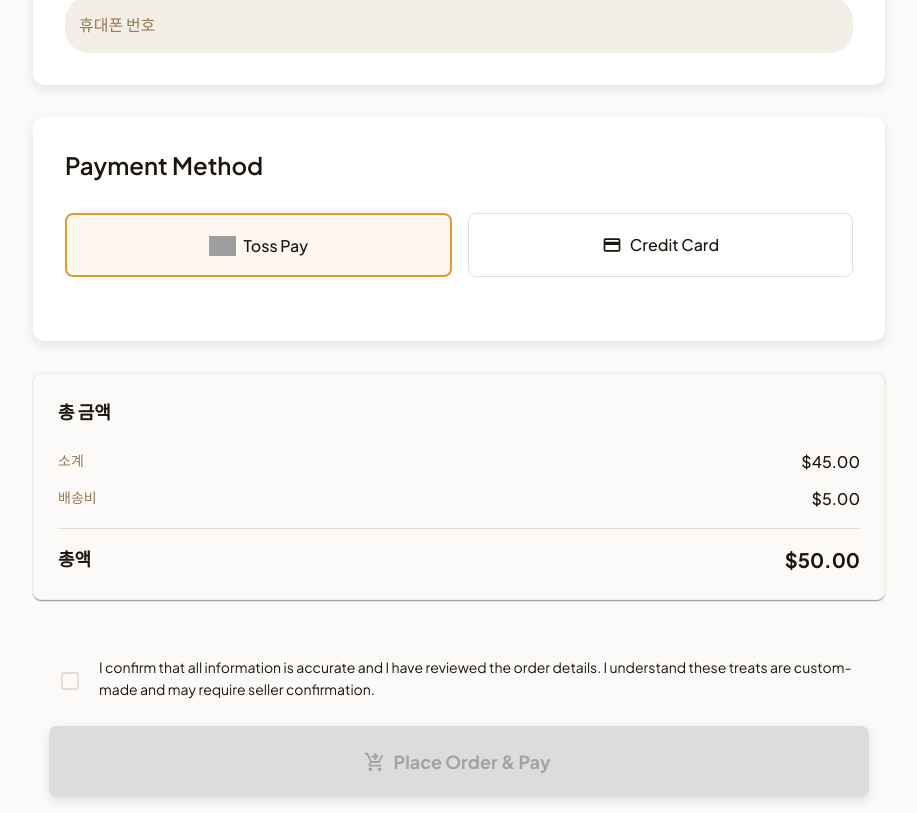
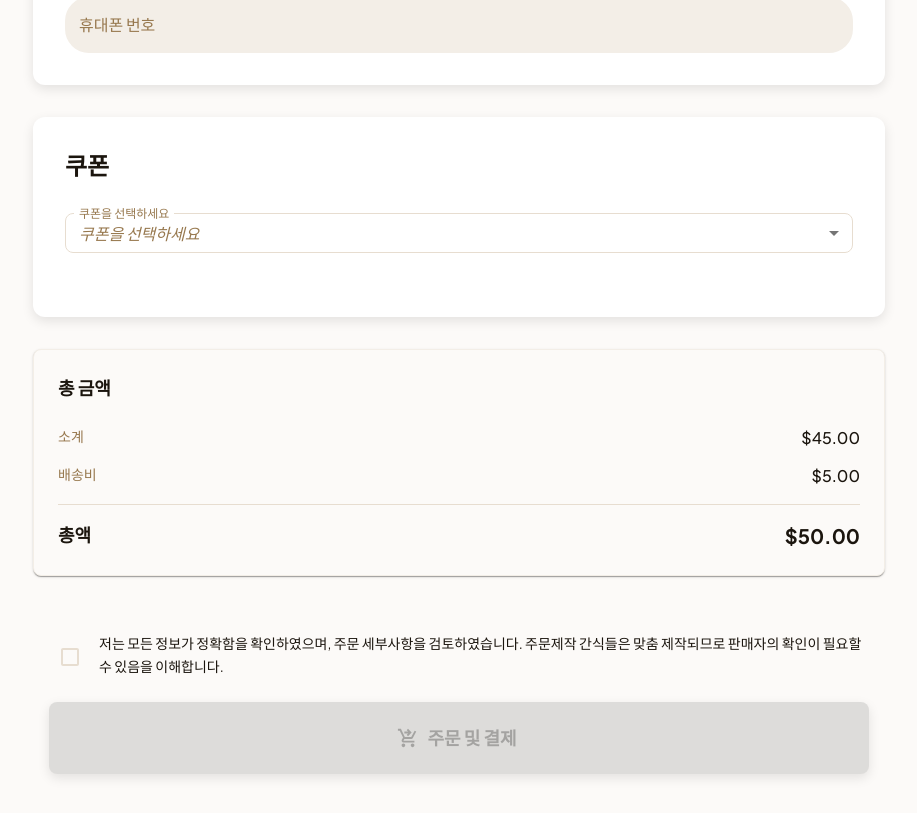
Before and after one commit to prgrms-aibe-devcourse/AIBE1-final-Team05-Frontend-prototype, a React (Vite) app: page /checkout in a window 1280 px wide. Shown: the part 1527-2340 px from the top of the page, without its empty margins (181-1098 px from the left). Built offline with nearby package versions, Linux system fonts and the light colour scheme; grey boxes are pictures that could not be loaded.

Commit message:
feat: 쿠폰 적용

```diff
--- a/src/components/OrderPayment/OrderTotal.tsx
+++ b/src/components/OrderPayment/OrderTotal.tsx
@@ -6,33 +6,61 @@ import { Paper, Typography, Box, Divider } from "@mui/material"
 interface OrderTotalProps {
     subtotal: number
     shipping: number
+    discount: number
     total: number
 }
 
-const OrderTotal: React.FC<OrderTotalProps> = ({ subtotal, shipping, total }) => {
+const OrderTotal: React.FC<OrderTotalProps> = ({ subtotal, shipping, discount, total }) => {
     return (
-        <Paper style={{ padding: 24, backgroundColor: "#fcfaf8", border: "1px solid #f3eee7", borderRadius: 8 }}>
+        <Paper
+            style={{
+                padding: 24,
+                backgroundColor: "#fcfaf8",
+                border: "1px solid #f3eee7",
+                borderRadius: 8,
+            }}
+        >
             <Typography variant="h6" style={{ marginBottom: 24, fontWeight: 600 }}>
                 총 금액
             </Typography>
+
             <Box style={{ display: "flex", justifyContent: "space-between", marginBottom: 12 }}>
                 <Typography color="text.secondary" style={{ fontSize: "0.875rem" }}>
                     소계
                 </Typography>
                 <Typography style={{ fontWeight: 500 }}>${subtotal.toFixed(2)}</Typography>
             </Box>
-            <Box style={{ display: "flex", justifyContent: "space-between", marginBottom: 16 }}>
+
+            <Box style={{ display: "flex", justifyContent: "space-between", marginBottom: 12 }}>
                 <Typography color="text.secondary" style={{ fontSize: "0.875rem" }}>
                     배송비
                 </Typography>
                 <Typography style={{ fontWeight: 500 }}>${shipping.toFixed(2)}</Typography>
             </Box>
-            <Divider style={{ marginTop: 16, marginBottom: 16, borderColor: "#e7ddd0" }} />
+
+            {discount > 0 && (
+                <Box style={{ display: "flex", justifyContent: "space-between", marginBottom: 16 }}>
+                    <Typography color="text.secondary" style={{ fontSize: "0.875rem" }}>
+                        할인
+                    </Typography>
+                    <Typography style={{ fontWeight: 500, color: "#d32f2f" }}>
+                        -${discount.toFixed(2)}
+                    </Typography>
+                </Box>
+            )}
+
+            <Divider
+                style={{ marginTop: 16, marginBottom: 16, borderColor: "#e7ddd0" }}
+            />
+
             <Box style={{ display: "flex", justifyContent: "space-between" }}>
                 <Typography variant="h6" style={{ fontWeight: 600 }}>
                     총액
                 </Typography>
-                <Typography variant="h6" style={{ fontWeight: 700, fontSize: "1.25rem" }}>
+                <Typography
+                    variant="h6"
+                    style={{ fontWeight: 700, fontSize: "1.25rem" }}
+                >
                     ${total.toFixed(2)}
                 </Typography>
             </Box>
--- a/src/components/OrderPayment/PaymentMethodSelection.tsx
+++ b/src/components/OrderPayment/PaymentMethodSelection.tsx
@@ -1,94 +1,134 @@
 "use client"
 
 import type React from "react"
-import { Card, CardContent, Typography, Box, RadioGroup, FormControlLabel, Radio, Paper } from "@mui/material"
-import { CreditCard } from "@mui/icons-material"
+import {
+    Card,
+    CardContent,
+    Typography,
+    Box,
+    FormControl,
+    InputLabel,
+    Select,
+    MenuItem,
+    Chip,
+    Alert
+} from "@mui/material"
+import type { Coupon } from "@/components/ShoppingCart"
 
-interface PaymentMethodSelectionProps {
-    paymentMethod: string
-    onPaymentMethodChange: (method: string) => void
+interface CouponSelectorProps {
+    availableCoupons: Coupon[]
+    selectedCoupon: string
+    onCouponSelect: (couponId: string) => void
+    isCouponApplicable: (coupon: Coupon) => boolean
+    discountAmount: number
 }
 
-const PaymentMethodSelection: React.FC<PaymentMethodSelectionProps> = ({ paymentMethod, onPaymentMethodChange }) => {
+const CouponSelector: React.FC<CouponSelectorProps> = ({
+                                                           availableCoupons,
+                                                           selectedCoupon,
+                                                           onCouponSelect,
+                                                           isCouponApplicable,
+                                                           discountAmount
+                                                       }) => {
     return (
         <Card style={{ marginBottom: 32, boxShadow: "0px 4px 12px rgba(0, 0, 0, 0.1)" }}>
             <CardContent style={{ padding: 32 }}>
-                <Typography variant="h5" component="h2" style={{ marginBottom: 32, fontWeight: 600, color: "#1b150e" }}>
-                    Payment Method
+                <Typography
+                    variant="h5"
+                    component="h2"
+                    style={{ marginBottom: 32, fontWeight: 600, color: "#1b150e" }}
+                >
+                    쿠폰
                 </Typography>
+
                 <Box style={{ marginBottom: 32 }}>
-                    <RadioGroup
-                        row
-                        value={paymentMethod}
-                        onChange={(e) => onPaymentMethodChange(e.target.value)}
-                        style={{ gap: 16 }}
-                    >
-                        <Paper
-                            elevation={0}
-                            style={{
-                                border: "1px solid #e7ddd0",
-                                borderRadius: 8,
-                                paddingLeft: 24,
-                                paddingRight: 24,
-                                paddingTop: 16,
-                                paddingBottom: 16,
-                                backgroundColor: paymentMethod === "toss" ? "#fff8f0" : "transparent",
-                                borderColor: paymentMethod === "toss" ? "#e89830" : "#e7ddd0",
-                                borderWidth: paymentMethod === "toss" ? 2 : 1,
-                                transition: "all 0.2s ease-in-out",
-                                flex: 1,
+                    <FormControl fullWidth size="small">
+                        <InputLabel id="coupon-label" shrink sx={{ color: "#97784e" }}>
+                            쿠폰을 선택하세요
+                        </InputLabel>
+                        <Select
+                            labelId="coupon-label"
+                            label="쿠폰을 선택하세요"
+                            value={selectedCoupon}
+                            onChange={(e) => onCouponSelect(e.target.value)}
+                            displayEmpty
+                            renderValue={(selected) => {
+                                if (!selected) {
+                                    return <em style={{ color: "#97784e" }}>쿠폰을 선택하세요</em>
+                                }
+                                const coupon = availableCoupons.find((c) => c.id === selected)
+                                return coupon ? coupon.name : selected
+                            }}
+                            sx={{
+                                "& .MuiOutlinedInput-notchedOutline": {
+                                    borderColor: "#e7ddd0",
+                                    borderRadius: "8px",
+                                },
+                                "&:hover .MuiOutlinedInput-notchedOutline": {
+                                    borderColor: "#e89830",
+                                },
+                                "&.Mui-focused .MuiOutlinedInput-notchedOutline": {
+                                    borderColor: "#e89830",
+                                },
                             }}
                         >
-                            <FormControlLabel
-                                value="toss"
-                                control={<Radio style={{ display: "none" }} />}
-                                label={
-                                    <Box style={{ display: "flex", alignItems: "center", gap: 8 }}>
+                            <MenuItem value="">
+                                <em>쿠폰을 선택하지 않음</em>
+                            </MenuItem>
+                            {availableCoupons.map((coupon) => (
+                                <MenuItem
+                                    key={coupon.id}
+                                    value={coupon.id}
+                                    disabled={!isCouponApplicable(coupon)}
+                                >
+                                    <Box>
                                         <Box
-                                            component="img"
-                                            src="/placeholder.svg?height=20&width=60"
-                                            alt="Toss Payments"
-                                            style={{ height: 20 }}
-                                        />
-                                        <Typography style={{ fontWeight: 500 }}>Toss Pay</Typography>
+                                            sx={{
+                                                display: "flex",
+                                                alignItems: "center",
+                                                gap: 1,
+                                                mb: 0.5,
+                                            }}
+                                        >
+                                            <Typography variant="body2" sx={{ fontWeight: 600 }}>
+                                                {coupon.name}
+                                            </Typography>
+                                            {!isCouponApplicable(coupon) && (
+                                                <Chip
+                                                    label={`최소 $${coupon.minAmount}`}
+                                                    size="small"
+                                                    color="error"
+                                                    variant="outlined"
+                                                />
+                                            )}
+                                        </Box>
+                                        <Typography variant="caption" sx={{ color: "#97784e" }}>
+                                            {coupon.description}
+                                        </Typography>
                                     </Box>
-                                }
-                                style={{ margin: 0, width: "100%", justifyContent: "center" }}
-                            />
-                        </Paper>
-                        <Paper
-                            elevation={0}
-                            style={{
-                                border: "1px solid #e7ddd0",
-                                borderRadius: 8,
-                                paddingLeft: 24,
-                                paddingRight: 24,
-                                paddingTop: 16,
-                                paddingBottom: 16,
-                                backgroundColor: paymentMethod === "card" ? "#fff8f0" : "transparent",
-                                borderColor: paymentMethod === "card" ? "#e89830" : "#e7ddd0",
-                                borderWidth: paymentMethod === "card" ? 2 : 1,
-                                transition: "all 0.2s ease-in-out",
-                                flex: 1,
+                                </MenuItem>
+                            ))}
+                        </Select>
+                    </FormControl>
+
+                    {selectedCoupon && (
+                        <Alert
+                            severity="success"
+                            sx={{
+                                mt: 2,
+                                borderRadius: "8px",
+                                "& .MuiAlert-message": {
+                                    fontSize: "0.875rem",
+                                },
                             }}
                         >
-                            <FormControlLabel
-                                value="card"
-                                control={<Radio style={{ display: "none" }} />}
-                                label={
-                                    <Box style={{ display: "flex", alignItems: "center", gap: 8 }}>
-                                        <CreditCard fontSize="small" />
-                                        <Typography style={{ fontWeight: 500 }}>Credit Card</Typography>
-                                    </Box>
-                                }
-                                style={{ margin: 0, width: "100%", justifyContent: "center" }}
-                            />
-                        </Paper>
-                    </RadioGroup>
+                            쿠폰이 적용되었습니다! ${discountAmount.toFixed(2)} 할인
+                        </Alert>
+                    )}
                 </Box>
             </CardContent>
         </Card>
     )
 }
 
-export default PaymentMethodSelection
+export default CouponSelector
--- a/src/pages/OrderPaymentPage/OrderPaymentPage.tsx
+++ b/src/pages/OrderPaymentPage/OrderPaymentPage.tsx
@@ -2,7 +2,17 @@
 
 import type React from "react"
 import { useState } from "react"
-import { Container, Breadcrumbs, Link, Typography, Box, Chip, Button, FormControlLabel, Checkbox } from "@mui/material"
+import {
+    Container,
+    Breadcrumbs,
+    Link,
+    Typography,
+    Box,
+    Chip,
+    Button,
+    FormControlLabel,
+    Checkbox,
+} from "@mui/material"
 import { Schedule, ShoppingCartCheckout, NavigateNext } from "@mui/icons-material"
 import { ThemeProvider } from "@mui/material/styles"
 
@@ -11,15 +21,16 @@ import { ThemeProvider } from "@mui/material/styles"
 import OrderSummary from "@/components/OrderPayment/OrderSummary"
 import PetInformationForm from "@/components/OrderPayment/PetInformationForm"
 import ShippingInformationForm from "@/components/OrderPayment/ShippingInformationForm"
-import PaymentMethodSelection from "@/components/OrderPayment/PaymentMethodSelection"
 import OrderTotal from "@/components/OrderPayment/OrderTotal"
 import PetModal from "@/components/OrderPayment/PetModal"
 import AddressModal from "@/components/OrderPayment/AddressModal"
+import type { Coupon } from "@/components/ShoppingCart/types/cart.types"
 
 // Data imports
 import {savedPets, savedAddresses, type SavedPet, type SavedAddress, orderItems} from "@/data/mock-data"
 import {theme} from "@/theme";
 import type {PetInfo, ShippingInfo}from "@/components/OrderPayment"
+import PaymentMethodSelection from "@/components/OrderPayment/PaymentMethodSelection.tsx";
 
 
 export default function PaymentPage() {
@@ -42,7 +53,6 @@ export default function PaymentPage() {
         phoneNumber: "",
     })
 
-    const [paymentMethod, setPaymentMethod] = useState("toss")
     const [termsAccepted, setTermsAccepted] = useState(false)
     const [petModalOpen, setPetModalOpen] = useState(false)
     const [addressModalOpen, setAddressModalOpen] = useState(false)
@@ -84,9 +94,58 @@ export default function PaymentPage() {
         })
     }
 
+    const [selectedCoupon, setSelectedCoupon] = useState<string>("")
+
+    const [availableCoupons] = useState<Coupon[]>([
+        {
+            id: "WELCOME15",
+            name: "신규 회원 15% 할인",
+            type: "percentage",
+            value: 15,
+            minAmount: 20,
+            description: "20달러 이상 구매 시 15% 할인",
+        },
+        {
+            id: "SAVE5",
+            name: "5달러 즉시 할인",
+            type: "fixed",
+            value: 5,
+            minAmount: 30,
+            description: "30달러 이상 구매 시 5달러 할인",
+        },
+        {
+            id: "FIRSTTIME20",
+            name: "첫 구매 20% 할인",
+            type: "percentage",
+            value: 20,
+            minAmount: 25,
+            description: "25달러 이상 첫 구매 시 20% 할인",
+        },
+    ])
+
+// 할인 계산
+    const getSelectedCoupon = (): Coupon | undefined =>
+        availableCoupons.find((coupon) => coupon.id === selectedCoupon)
+
+    const calculateDiscount = () => {
+        const coupon = getSelectedCoupon()
+        if (!coupon) return 0
+
+        if (subtotal >= coupon.minAmount) {
+            if (coupon.type === "percentage") {
+                return subtotal * (coupon.value / 100)
+            } else if (coupon.type === "fixed") {
+                return coupon.value
+            }
+        }
+
+        return 0
+    }
+
+    const isCouponApplicable = (coupon: Coupon) => subtotal >= coupon.minAmount
     const handleSubmit = (event: React.FormEvent) => {
         event.preventDefault()
-        console.log("Order submitted:", { petInfo, shippingInfo, paymentMethod })
+        console.log("Order submitted:", { petInfo, shippingInfo })
     }
 
     return (
@@ -139,10 +198,16 @@ export default function PaymentPage() {
                             onShippingInfoChange={handleShippingInfoChange}
                             onLoadSavedAddress={() => setAddressModalOpen(true)}
                         />
+                        <PaymentMethodSelection
+                            availableCoupons={availableCoupons}
+                            selectedCoupon={selectedCoupon}
+                            onCouponSelect={setSelectedCoupon}
+                            isCouponApplicable={isCouponApplicable}
+                            discountAmount={calculateDiscount()}
+                        />
 
-                        <PaymentMethodSelection paymentMethod={paymentMethod} onPaymentMethodChange={setPaymentMethod} />
 
-                        <OrderTotal subtotal={subtotal} shipping={shipping} total={total} />
+                        <OrderTotal subtotal={subtotal} shipping={shipping} discount={calculateDiscount()} total={total - calculateDiscount()} />
 
                         {/* Terms and Submit */}
                         <Box style={{ paddingLeft: 16, paddingRight: 16, marginTop: 32 }}>
@@ -161,8 +226,8 @@ export default function PaymentPage() {
                                     }
                                     label={
                                         <Typography style={{ fontSize: "0.875rem", lineHeight: 1.6, marginLeft: 8 }}>
-                                            I confirm that all information is accurate and I have reviewed the order details. I understand
-                                            these treats are custom-made and may require seller confirmation.
+                                            저는 모든 정보가 정확함을 확인하였으며, 주문 세부사항을 검토하였습니다.
+                                            주문제작 간식들은 맞춤 제작되므로 판매자의 확인이 필요할 수 있음을 이해합니다.
                                         </Typography>
                                     }
                                     style={{ alignItems: "flex-start", margin: 0 }}
@@ -186,7 +251,7 @@ export default function PaymentPage() {
                                     textTransform: "none",
                                 }}
                             >
-                                Place Order & Pay
+                                주문 및 결제
                             </Button>
                         </Box>
                     </form>
```
